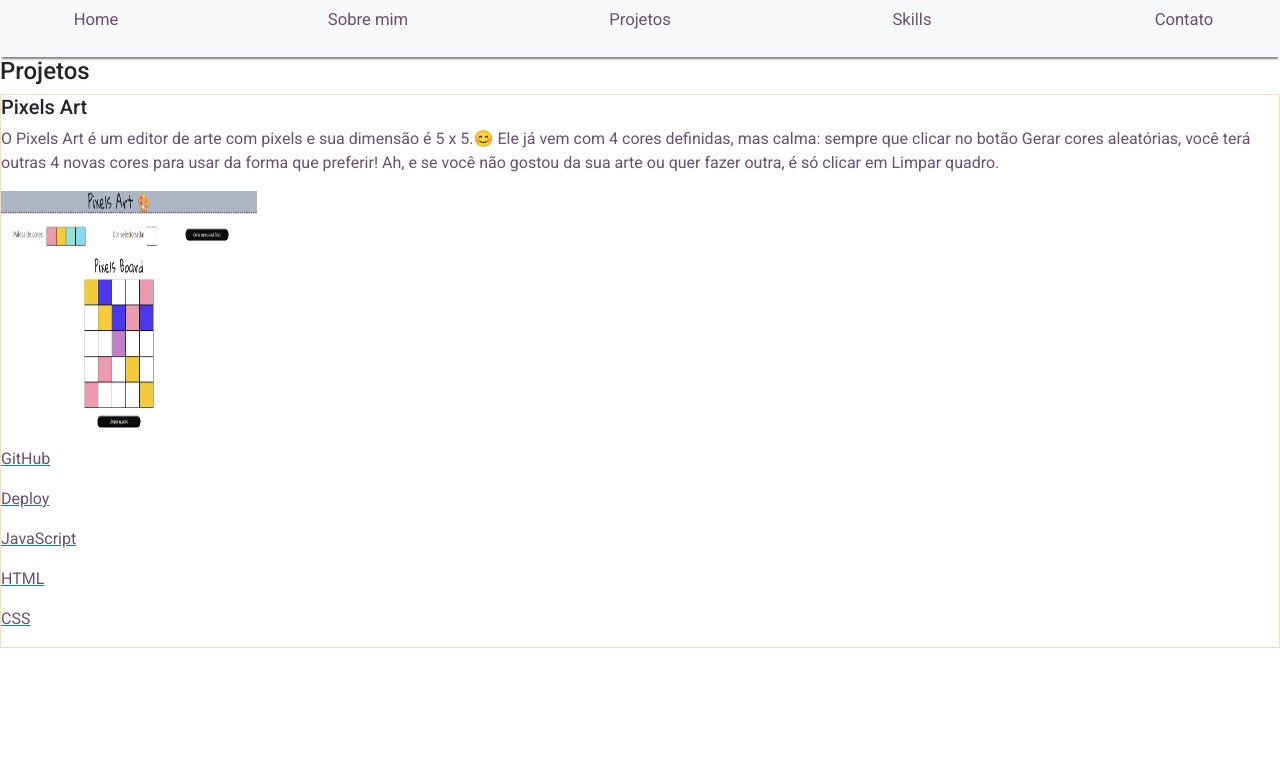
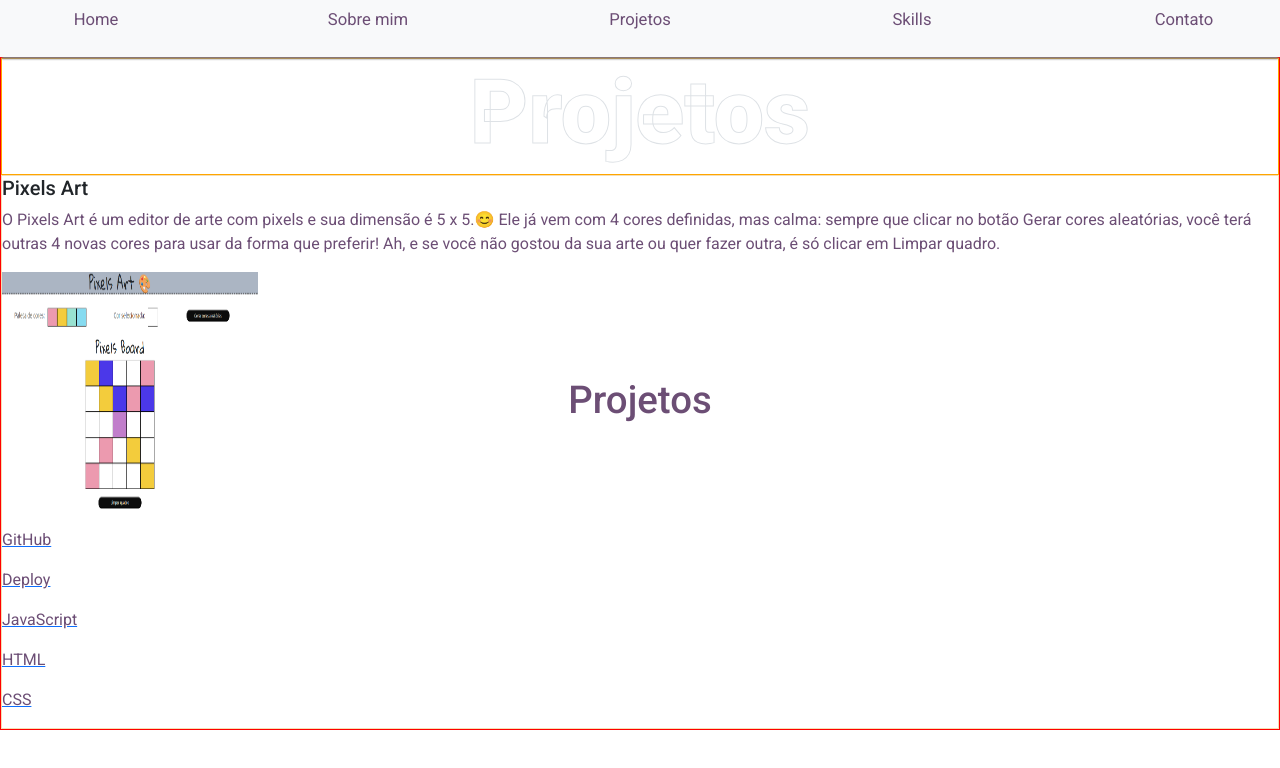
Before and after one commit to raisamrs/raisamrs.github.io, a React (Vite) app: page /projetos in a window 1280 px wide. Shown: the top 768 px of the page. Built offline with nearby package versions, Linux system fonts and the light colour scheme.

Commit message:
styles: início da estilização da página Projects

```diff
--- a/src/pages/Projects/Projects.module.css
+++ b/src/pages/Projects/Projects.module.css
@@ -1,3 +1,31 @@
 .projectCard {
   border: 1px solid wheat
 }
+
+.projectContainer {
+  border: 1px solid red;
+}
+
+.titleContainer {
+  border: 1px solid orange;
+}
+
+.projectTitle {
+  -webkit-text-stroke: 1px var(--light-grey);
+  color: transparent;
+  font-family: 'Roboto', sans-serif;
+  font-size: 7vw;
+  font-weight: 900;
+  position: relative;
+  text-align: center;
+}
+
+.projectSubtitle {
+  color: var(--purple);
+  font-family: 'Roboto', sans-serif;
+  font-size: 2.4rem;
+  position: absolute;
+  top: 50%;
+  left: 50%;
+  transform: translate(-50%, -50%);
+}
--- a/src/pages/Projects/Projects.tsx
+++ b/src/pages/Projects/Projects.tsx
@@ -2,6 +2,8 @@ import projectsData from '../../data/projects.json';
 import styles from './Projects.module.css';
 import pixelsArt from '../../assets/pixelsArt.png';
 import { ProjectImageType } from '../../types';
+import { projectContainerClasses, projectSubtitleClasses,
+  projectTitleClasses, titleContainerClasses } from './classesNames';
 
 function Projects() {
   const projectImages: ProjectImageType = {
@@ -9,8 +11,11 @@ function Projects() {
   };
 
   return (
-    <>
-      <h4>Projetos</h4>
+    <div className={ projectContainerClasses }>
+      <div className={ titleContainerClasses }>
+        <h1 className={ projectTitleClasses }>Projetos</h1>
+        <h2 className={ projectSubtitleClasses }>Projetos</h2>
+      </div>
       <div className="cards-container">
         {projectsData.map((project, i) => (
           <div key={ i } className={ styles.projectCard }>
@@ -31,7 +36,7 @@ function Projects() {
           </div>
         ))}
       </div>
-    </>
+    </div>
   );
 }
 export default Projects;
--- /dev/null
+++ b/src/pages/Projects/classesNames.ts
@@ -0,0 +1,18 @@
+import classNames from 'classnames';
+import styles from './Projects.module.css';
+
+export const projectContainerClasses = classNames(
+  styles.projectContainer,
+);
+
+export const titleContainerClasses = classNames(
+  styles.titleContainer,
+);
+
+export const projectSubtitleClasses = classNames(
+  styles.projectSubtitle,
+);
+
+export const projectTitleClasses = classNames(
+  styles.projectTitle,
+);
```
